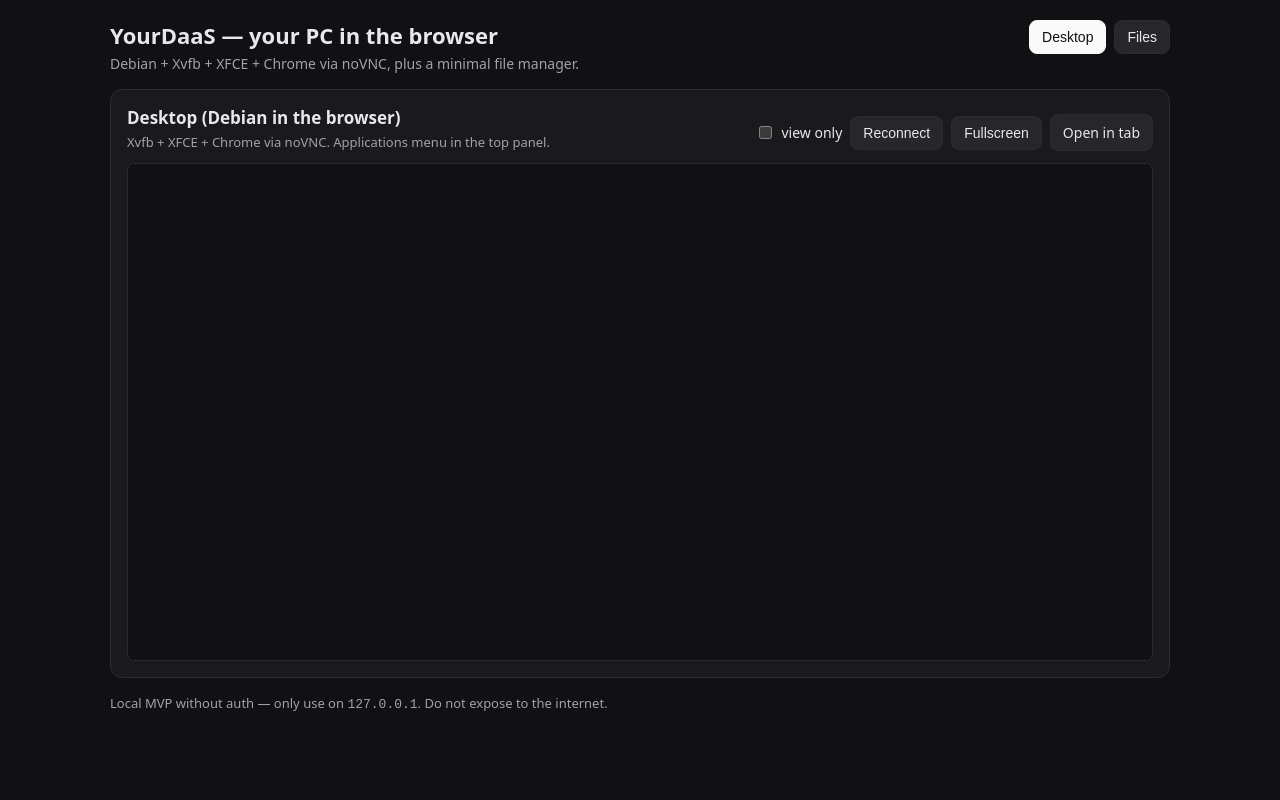
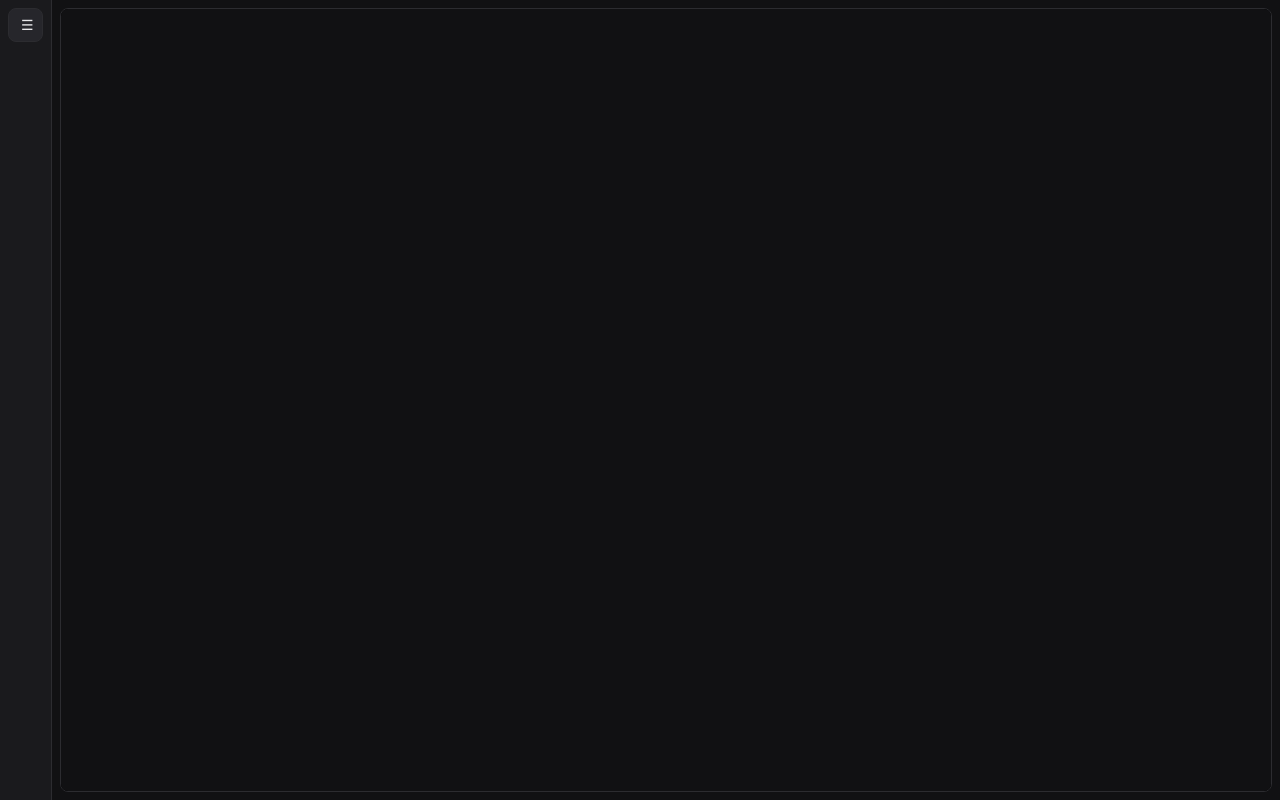
Before and after one commit to matthsena/your-daas, a React (Vite) app in the folder web/: page / in a window 1280 px wide. Built offline with nearby package versions, Linux system fonts and the light colour scheme.

Commit message:
feat: desktop-first UI with collapsible command rail and files drawer

```diff
--- a/web/src/App.tsx
+++ b/web/src/App.tsx
@@ -1,38 +1,72 @@
-import { useState } from "react";
+import { useRef, useState } from "react";
 import { DesktopViewer } from "./components/DesktopViewer";
 import { FileManager } from "./components/FileManager";
 
 export function App() {
-  const [tab, setTab] = useState<"desktop" | "files">("desktop");
+  const [menuOpen, setMenuOpen] = useState(false);
+  const [viewOnly, setViewOnly] = useState(false);
+  const [nonce, setNonce] = useState(0);
+  const [filesOpen, setFilesOpen] = useState(false);
+  const wrapRef = useRef<HTMLDivElement | null>(null);
+
+  const fullscreen = () => {
+    const el = wrapRef.current;
+    if (!el) return;
+    if (document.fullscreenElement) {
+      void document.exitFullscreen().catch(() => undefined);
+    } else {
+      void el.requestFullscreen().catch(() => undefined);
+    }
+  };
 
   return (
-    <main className="shell">
-      <header className="top">
-        <div>
-          <h1>YourDaaS — your PC in the browser</h1>
-          <p>Debian + Xvfb + XFCE + Chrome via noVNC, plus a minimal file manager.</p>
-        </div>
-        <nav className="tabs" aria-label="Client navigation">
-          <button
-            type="button"
-            className={tab === "desktop" ? "active" : ""}
-            onClick={() => setTab("desktop")}
-          >
-            Desktop
+    <div className="layout">
+      <aside className={menuOpen ? "side open" : "side"} aria-label="Command menu">
+        <button
+          type="button"
+          className="menu-toggle"
+          aria-expanded={menuOpen}
+          aria-label={menuOpen ? "Collapse menu" : "Expand menu"}
+          onClick={() => setMenuOpen((v) => !v)}
+        >
+          {menuOpen ? "✕" : "☰"}
+        </button>
+        <div className="menu">
+          <label className="check">
+            <input
+              type="checkbox"
+              checked={viewOnly}
+              onChange={(e) => setViewOnly(e.target.checked)}
+            />
+            View only
+          </label>
+          <button type="button" onClick={() => setNonce((n) => n + 1)}>
+            Reconnect
           </button>
-          <button
-            type="button"
-            className={tab === "files" ? "active" : ""}
-            onClick={() => setTab("files")}
-          >
+          <button type="button" onClick={fullscreen}>
+            Fullscreen
+          </button>
+          <button type="button" onClick={() => setFilesOpen(true)}>
             Files
           </button>
-        </nav>
-      </header>
-      {tab === "desktop" ? <DesktopViewer /> : <FileManager />}
-      <footer>
-        Local MVP without auth — only use on <code>127.0.0.1</code>. Do not expose to the internet.
-      </footer>
-    </main>
+        </div>
+      </aside>
+
+      <main className="stage">
+        <DesktopViewer viewOnly={viewOnly} nonce={nonce} wrapRef={wrapRef} />
+      </main>
+
+      {filesOpen && (
+        <div className="drawer" role="dialog" aria-label="Files">
+          <div className="drawer-head">
+            <strong>Files</strong>
+            <button type="button" onClick={() => setFilesOpen(false)} aria-label="Close files">
+              ✕
+            </button>
+          </div>
+          <FileManager />
+        </div>
+      )}
+    </div>
   );
 }
--- a/web/src/components/DesktopViewer.tsx
+++ b/web/src/components/DesktopViewer.tsx
@@ -1,48 +1,14 @@
-import { useRef, useState } from "react";
+import type { RefObject } from "react";
 import { desktopUrl } from "../api";
 
-export function DesktopViewer() {
-  const [viewOnly, setViewOnly] = useState(false);
-  const [nonce, setNonce] = useState(0);
-  const wrapRef = useRef<HTMLDivElement>(null);
+interface Props {
+  viewOnly: boolean;
+  nonce: number;
+  wrapRef: RefObject<HTMLDivElement | null>;
+}
 
-  const fullscreen = () => {
-    const el = wrapRef.current;
-    if (!el) return;
-    if (document.fullscreenElement) {
-      void document.exitFullscreen().catch(() => undefined);
-    } else {
-      void el.requestFullscreen().catch(() => undefined);
-    }
-  };
-
+export function DesktopViewer({ viewOnly, nonce, wrapRef }: Props) {
   return (
-    <section className="panel">
-      <header className="panel-head">
-        <div>
-          <h2>Desktop (Debian in the browser)</h2>
-          <p>Xvfb + XFCE + Chrome via noVNC. Applications menu in the top panel.</p>
-        </div>
-        <div className="row">
-          <label className="check">
-            <input
-              type="checkbox"
-              checked={viewOnly}
-              onChange={(e) => setViewOnly(e.target.checked)}
-            />
-            view only
-          </label>
-          <button type="button" onClick={() => setNonce((n) => n + 1)}>
-            Reconnect
-          </button>
-          <button type="button" onClick={fullscreen}>
-            Fullscreen
-          </button>
-          <a className="button" href={desktopUrl(viewOnly)} target="_blank" rel="noreferrer">
-            Open in tab
-          </a>
-        </div>
-      </header>
     <div className="screen-wrap" ref={wrapRef}>
       <iframe
         key={`${viewOnly}-${nonce}`}
@@ -52,6 +18,5 @@
         allowFullScreen
       />
     </div>
-    </section>
   );
 }
--- a/web/src/components/FileManager.tsx
+++ b/web/src/components/FileManager.tsx
@@ -69,10 +69,6 @@
   return (
     <section className="panel">
       <header className="panel-head">
-        <div>
-          <h2>Files</h2>
-          <p>Minimal manager over the container file API. Jailed to home.</p>
-        </div>
         <div className="row">
           <button type="button" onClick={() => void load(parent(path))}>
             ↑ Up
--- a/web/src/styles.css
+++ b/web/src/styles.css
@@ -9,6 +9,7 @@
 }
 
 * { box-sizing: border-box; }
+html, body, #root { height: 100%; }
 body {
   margin: 0;
   background: var(--bg);
@@ -16,13 +17,7 @@
   font-family: system-ui, -apple-system, sans-serif;
 }
 
-.shell { max-width: 1100px; margin: 0 auto; padding: 20px; }
-.top { display: flex; justify-content: space-between; gap: 16px; flex-wrap: wrap; }
-.top h1 { margin: 0 0 4px; font-size: 22px; }
-.top p { margin: 0; color: var(--muted); font-size: 14px; }
-
-.tabs { display: flex; gap: 8px; align-items: start; }
-.tabs button, button, .button {
+button, .button {
   background: #26262b;
   color: var(--text);
   border: 1px solid var(--border);
@@ -31,32 +26,63 @@
   font-size: 14px;
   cursor: pointer;
   text-decoration: none;
+  text-align: left;
 }
-.tabs button.active { background: var(--accent); color: #111; border-color: var(--accent); }
+button:hover, .button:hover { background: #303036; }
 
-.panel {
-  margin-top: 16px;
+/* App frame: collapsible command rail + desktop stage. */
+.layout { display: flex; height: 100vh; overflow: hidden; }
+
+.side {
+  flex: none;
+  width: 52px;
   background: var(--panel);
-  border: 1px solid var(--border);
-  border-radius: 12px;
-  padding: 16px;
+  border-right: 1px solid var(--border);
+  display: flex;
+  flex-direction: column;
+  align-items: stretch;
+  padding: 8px;
+  gap: 8px;
 }
-.panel-head { display: flex; justify-content: space-between; gap: 12px; flex-wrap: wrap; }
-.panel-head h2 { margin: 0 0 4px; font-size: 17px; }
-.panel-head p { margin: 0; color: var(--muted); font-size: 13px; }
-.row { display: flex; gap: 8px; align-items: center; flex-wrap: wrap; margin-top: 8px; }
-.check { display: flex; gap: 6px; align-items: center; font-size: 14px; }
+.side.open { width: 200px; }
+.menu-toggle { text-align: center; }
+.side .menu { display: none; flex-direction: column; gap: 8px; }
+.side.open .menu { display: flex; }
+.check { display: flex; gap: 8px; align-items: center; font-size: 14px; padding: 8px 4px; }
+
+.stage { flex: 1; min-width: 0; padding: 0.5rem; background: var(--bg); }
 
 .screen-wrap {
-  margin-top: 12px;
+  height: calc(100vh - 1rem);
   border: 1px solid var(--border);
   border-radius: 8px;
   overflow: hidden;
   background: #000;
 }
-.screen-wrap iframe { width: 100%; height: 62vh; min-height: 420px; border: 0; display: block; }
-.screen-wrap:fullscreen { margin: 0; border: 0; border-radius: 0; }
-.screen-wrap:fullscreen iframe { height: 100vh; }
+.screen-wrap iframe { width: 100%; height: 100%; border: 0; display: block; }
+.screen-wrap:fullscreen { border: 0; border-radius: 0; }
+
+/* Files slide-over. */
+.drawer {
+  position: fixed;
+  top: 0;
+  bottom: 0;
+  left: 0;
+  width: min(560px, 92vw);
+  z-index: 20;
+  background: var(--panel);
+  border-right: 1px solid var(--border);
+  overflow-y: auto;
+  padding: 16px;
+}
+.drawer-head { display: flex; justify-content: space-between; align-items: center; margin-bottom: 8px; }
+.drawer-head strong { font-size: 16px; }
+.drawer .panel { margin: 0; background: transparent; border: 0; padding: 0; }
+
+.panel-head { display: flex; justify-content: space-between; gap: 12px; flex-wrap: wrap; }
+.panel-head h2 { margin: 0 0 4px; font-size: 17px; }
+.panel-head p { margin: 0; color: var(--muted); font-size: 13px; }
+.row { display: flex; gap: 8px; align-items: center; flex-wrap: wrap; margin-top: 8px; }
 
 .path { display: block; margin-top: 12px; color: var(--muted); font-size: 13px; }
 .error { color: #fca5a5; }
@@ -90,5 +116,3 @@
   overflow: auto;
 }
 .preview pre { white-space: pre-wrap; word-break: break-word; font-size: 13px; }
-
-footer { margin: 16px 0 8px; color: var(--muted); font-size: 13px; }
```
Also changed, not shown: 1 other file (tests, documents, lock files or other folders). Lines whose indentation alone changed are shown as unchanged.
